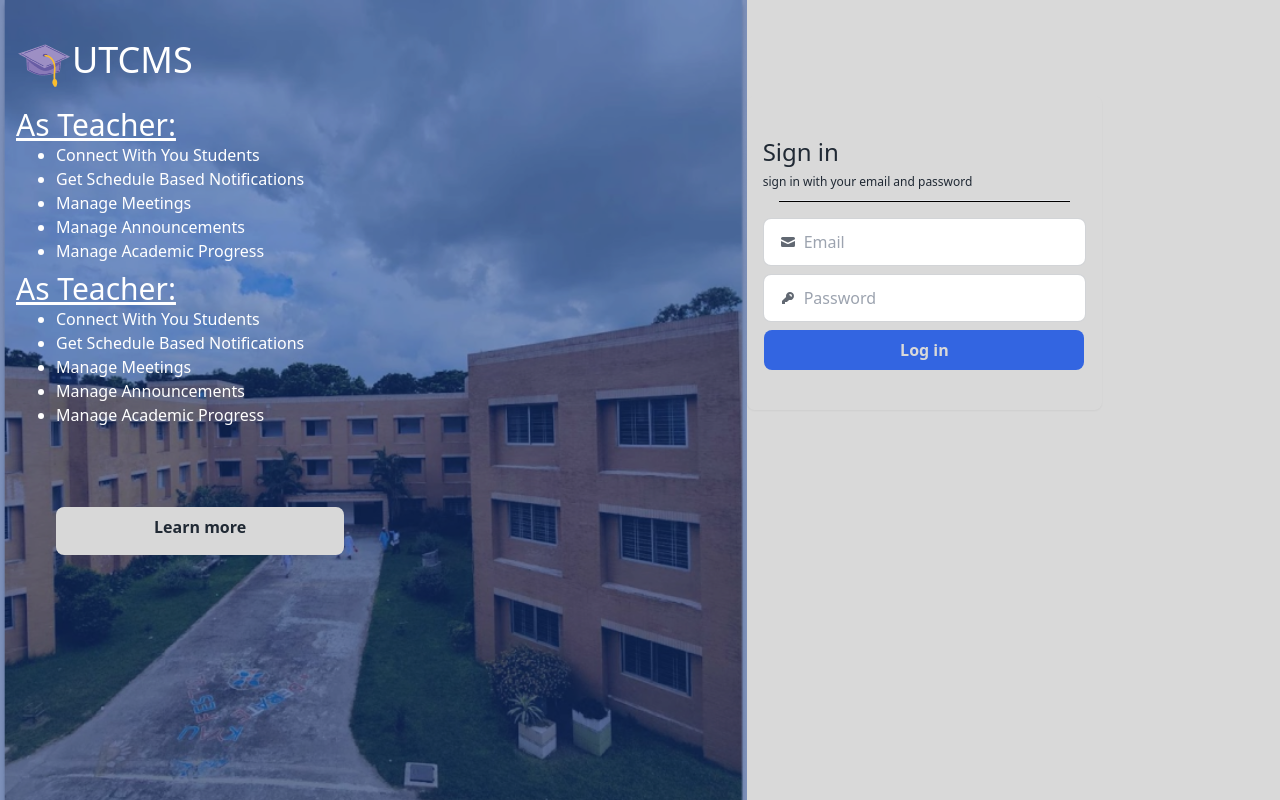
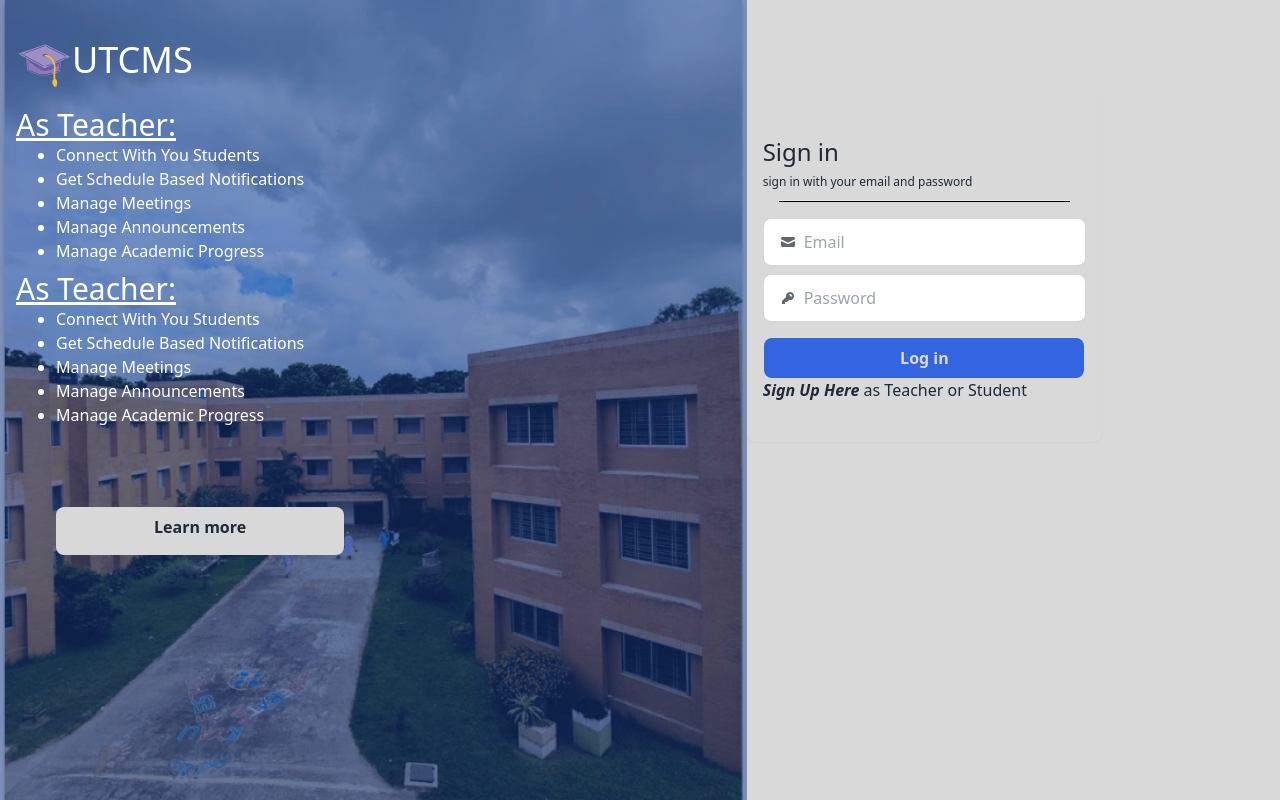
Before and after one commit to muhammed-mamun/utcms, a React (Vite) app: page / in a window 1280 px wide. Built offline with nearby package versions, Linux system fonts and the light colour scheme.

Commit message:
log in page design complete

```diff
--- a/src/Components/Login/Login.jsx
+++ b/src/Components/Login/Login.jsx
@@ -44,7 +44,6 @@ const Login = () => {
         </div>
         </div>
 
-
       </div>
       <div className="w-5/12 pt-24">
         <div className="w-8/12 px-4 py-10 rounded-lg shadow-sm">
@@ -84,11 +83,12 @@ const Login = () => {
               </svg>
               <input type="password" className="grow" placeholder="Password" />
             </label>
-           <div className="w-full flex justify-center">
+           <div className="w-full flex justify-center pt-2">
            <button class="bg-[#3365e1] max-w-xs mx-auto hover:bg-blue-900  text-[#D9D9D9] font-bold py-2 px-4 rounded-lg w-full">
               Log in
             </button>
            </div>
+           <p><span className='italic font-bold text-[#202934]'><a href="#">Sign Up Here</a></span> as Teacher or Student</p>
           </div>
         </div>
       </div>
```
